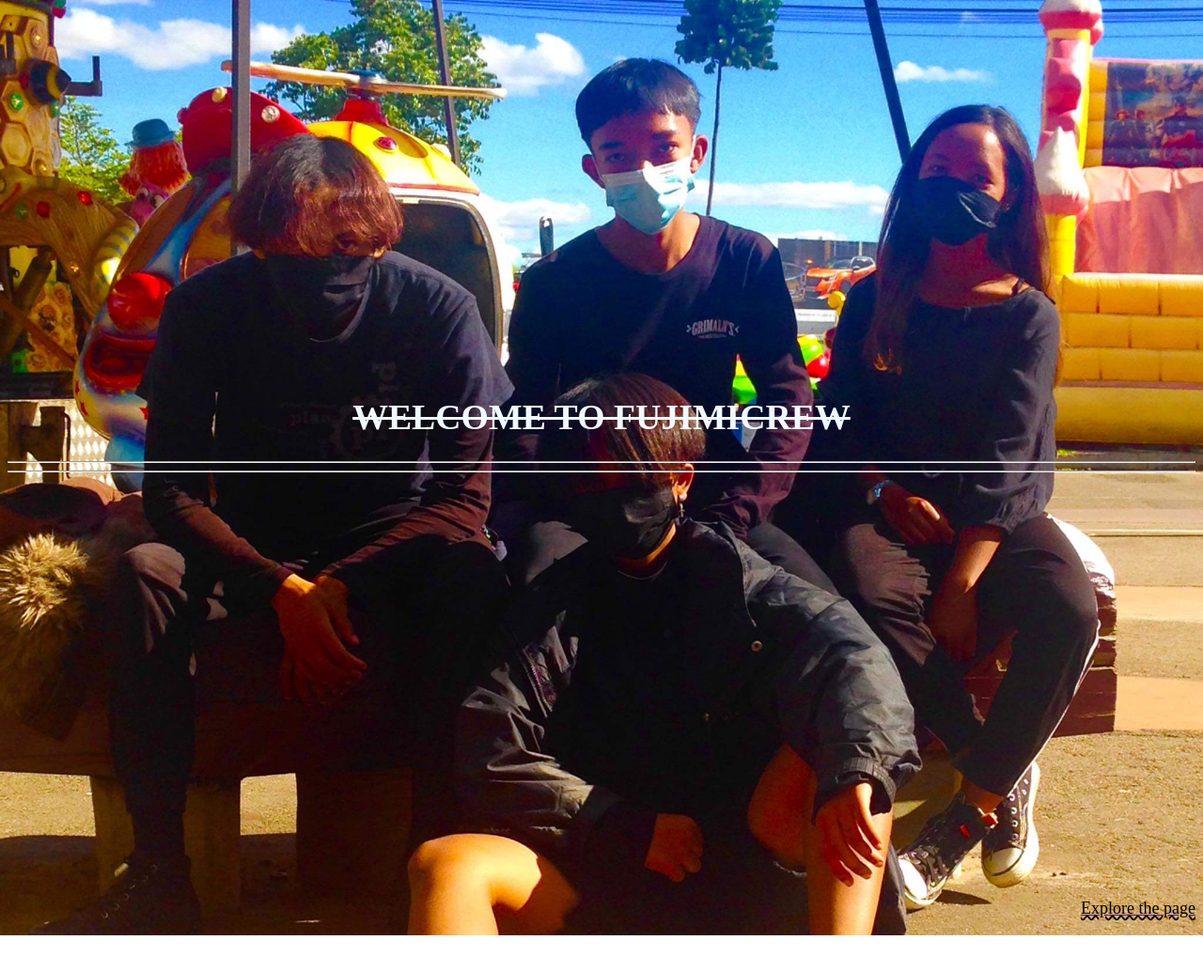
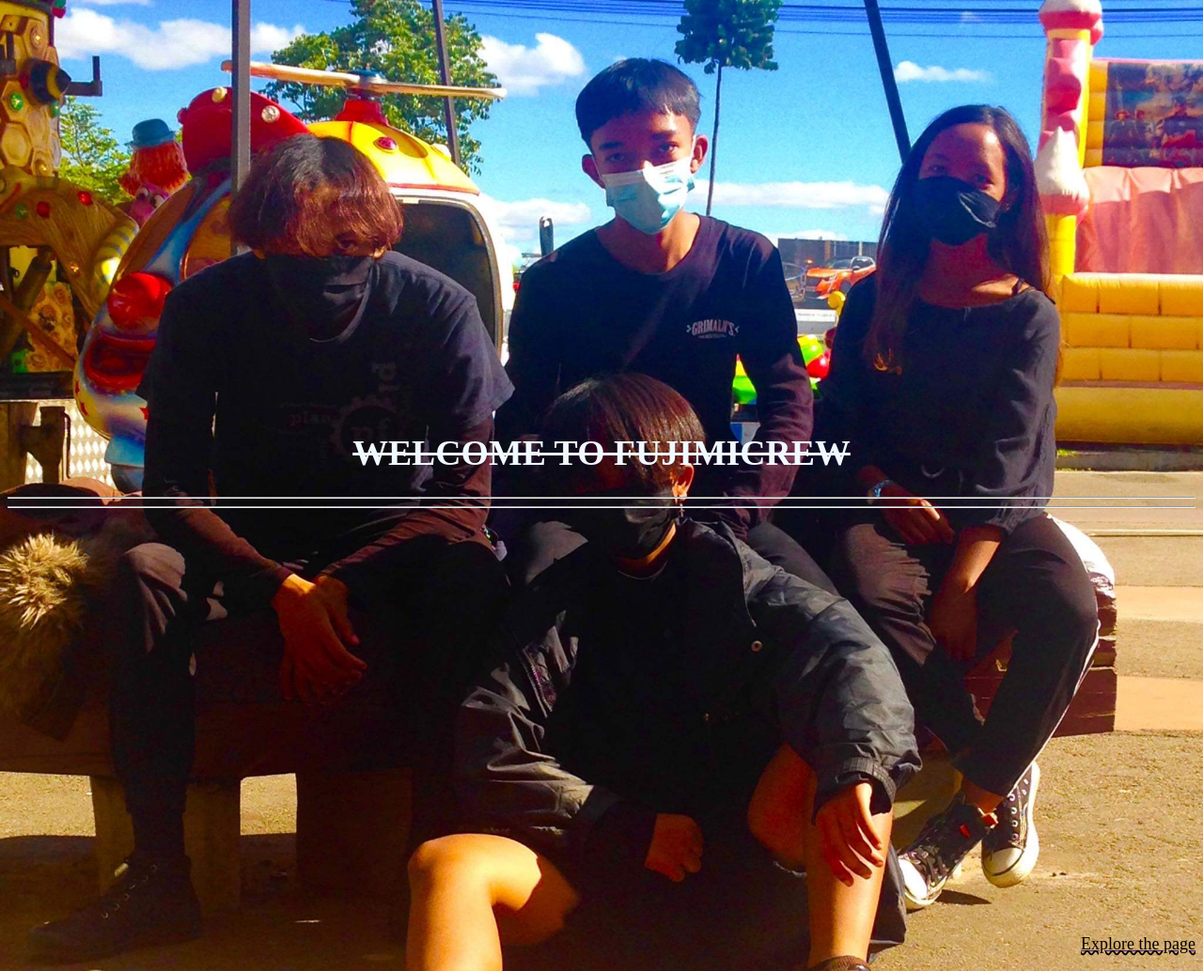
Before and after one commit to Mikle2004/Kpopfujimicrew, a plain HTML site: page index1.html in a window 1280 px wide. Shown: the whole page at 94% size. Before the commit the page ends 996 px from the top, so only its background shows below. Drawn offline with Linux system fonts and the light colour scheme.

Commit message:
Update style1.css

```diff
--- a/style1.css
+++ b/style1.css
@@ -3,7 +3,7 @@ body{
     background-size: cover;
 }
 h1{
-    margin-top: 10cm;
+    margin-top: 11cm;
     text-align: center;
     font-size: 1cm;
     color: aliceblue;
```
